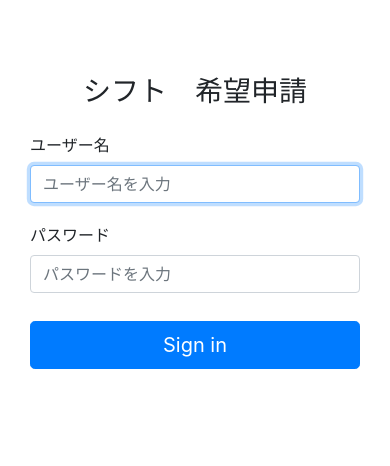
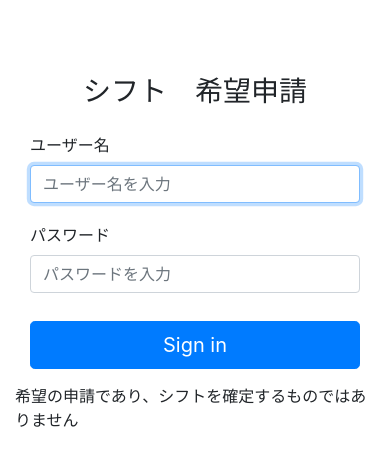
Before and after one commit to pg-hanalei/shift_mobile, a React (Create React App) app: page / in a window 390 px wide. Shown: the top 466 px of the page. Built offline with nearby package versions, Linux system fonts and the light colour scheme.

Commit message:
shift_mobile-root-deploy-ok

```diff
--- a/package.json
+++ b/package.json
@@ -2,6 +2,7 @@
   "name": "shift_mobile",
   "version": "0.1.0",
   "private": true,
+  "homepage": "https://digiphone-master.sakura.ne.jp/shift_mobile",
   "dependencies": {
     "@testing-library/jest-dom": "^5.16.1",
     "@testing-library/react": "^11.2.7",
--- a/src/App.js
+++ b/src/App.js
@@ -4,7 +4,7 @@ import { Router } from './route/Router';
 export const App = () => {
   return(
     <>
-      <BrowserRouter>
+      <BrowserRouter basename='/shift_mobile/'>
         <Router />
       </BrowserRouter>
     </>
--- a/src/components/pages/CalendarPage.js
+++ b/src/components/pages/CalendarPage.js
@@ -23,6 +23,7 @@ export const CalendarPage = () => {
 
   const [Modal, open, close] = useModal("root", {
     preventScroll: false,
+    closeOnOverlayClick: false,
   });
 
   const history = useHistory();
--- a/src/components/pages/Login.js
+++ b/src/components/pages/Login.js
@@ -35,6 +35,7 @@ export const Login = () => {
                 </div>
 
             </form>
+            <span>希望の申請であり、シフトを確定するものではありません</span>
         </div>
     );
 }
```
